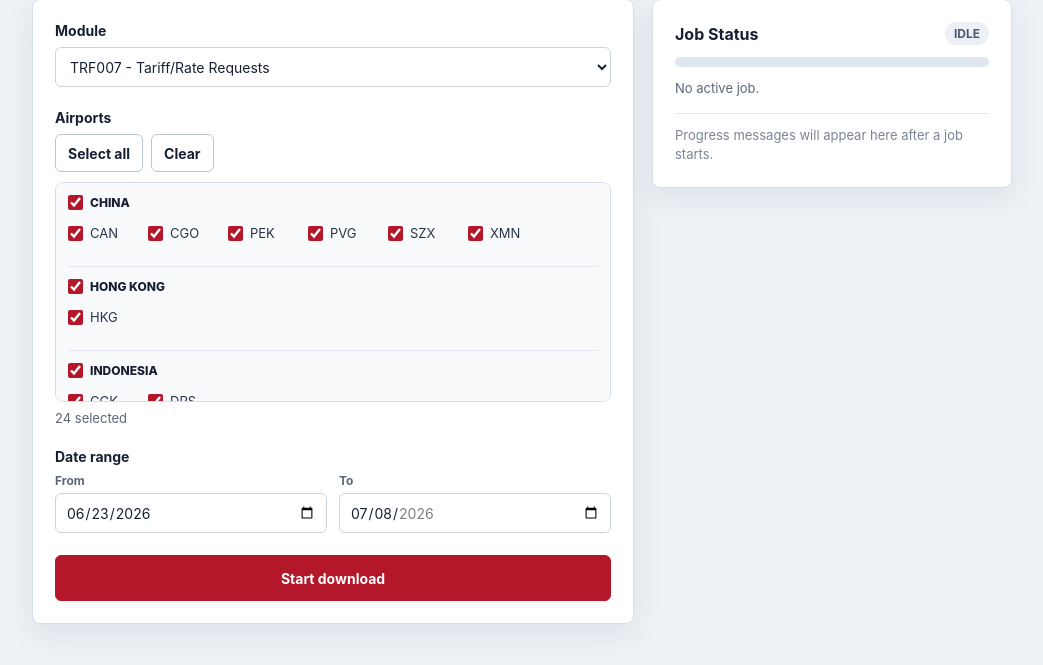
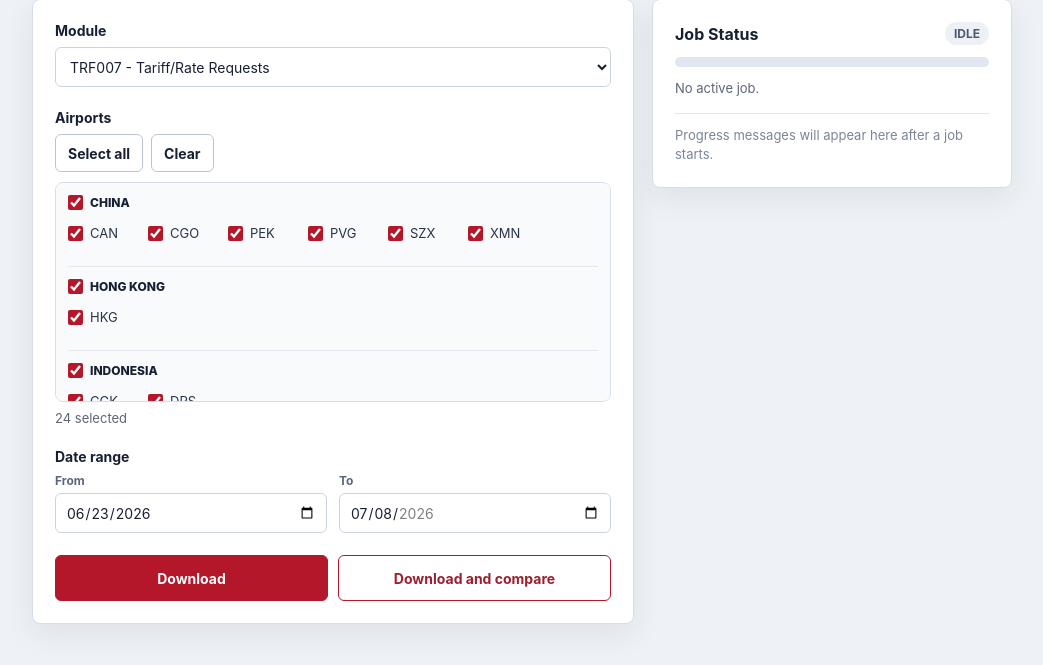
Before and after one commit to sharon-gf/avianca-icargo, a Flask app: page / in a window 1280 px wide. Shown: the part 98-763 px from the top of the page, without its empty margins (118-1161 px from the left). Run offline with Flask 3, Linux system fonts and the light colour scheme.

Commit message:
Add files via upload

```diff
--- a/templates/index.html
+++ b/templates/index.html
@@ -131,6 +131,12 @@
             margin-bottom: 10px;
         }
 
+        .action-buttons {
+            display: grid;
+            grid-template-columns: repeat(2, minmax(0, 1fr));
+            gap: 10px;
+        }
+
         button {
             min-height: 38px;
             border: 1px solid #b9c4d3;
@@ -163,6 +169,18 @@
 
         .primary-btn:hover:not(:disabled) {
             background: #941323;
+        }
+
+        .secondary-btn {
+            width: 100%;
+            min-height: 46px;
+            background: #ffffff;
+            border-color: #b4172a;
+            color: #9d1e2d;
+        }
+
+        .secondary-btn:hover:not(:disabled) {
+            background: #fff4f5;
         }
 
         .download-link {
@@ -417,6 +435,10 @@
                 grid-template-columns: 1fr;
             }
 
+            .action-buttons {
+                grid-template-columns: 1fr;
+            }
+
             .date-grid {
                 grid-template-columns: 1fr;
             }
@@ -467,19 +489,6 @@
                         </div>
                     </div>
 
-                    <div class="form-group">
-                        <label for="originType">Origin type</label>
-                        <select id="originType">
-                            <option value="Airport">Airport</option>
-                        </select>
-                    </div>
-
-                    <div class="form-group">
-                        <label class="checkbox-option">
-                            <input type="checkbox" id="cap142Debug">
-                            <span>CAP142 diagnostic snapshot only</span>
-                        </label>
-                    </div>
                 </div>
 
                 <div class="form-group">
@@ -506,7 +515,10 @@
                     </div>
                 </div>
 
-                <button type="button" class="primary-btn" id="downloadBtn">Start download</button>
+                <div class="action-buttons">
+                    <button type="button" class="primary-btn" id="downloadBtn">Download</button>
+                    <button type="button" class="secondary-btn" id="compareBtn">Download and compare</button>
+                </div>
                 <div id="statusMessage" class="status"></div>
             </section>
 
@@ -708,6 +720,7 @@
 
         function setBusy(isBusy) {
             document.getElementById("downloadBtn").disabled = isBusy;
+            document.getElementById("compareBtn").disabled = isBusy;
             document.querySelectorAll("input, select, #selectAllBtn, #clearBtn").forEach((element) => {
                 element.disabled = isBusy;
             });
@@ -725,7 +738,7 @@
             element.className = "status";
         }
 
-        async function startDownload() {
+        async function startDownload(compareWithSystem = false) {
             if (window.location.protocol === "file:") {
                 showStatus("Open the Railway URL or local Flask URL, not the raw HTML file.", "error");
                 return;
@@ -737,8 +750,14 @@
                 module,
                 airports,
                 startDate: document.getElementById("startDate").value,
-                endDate: document.getElementById("endDate").value
+                endDate: document.getElementById("endDate").value,
+                compareWithSystem
             };
+
+            if (compareWithSystem && !(module === "CAP142" && currentCap142Mode() === "specific_flight")) {
+                showStatus("Download and compare is only available for CAP142 specific flight for now.", "error");
+                return;
+            }
 
             const isOptionalOriginSpecificFlight = module === "CAP142" && currentCap142Mode() === "specific_flight";
             if (!airports.length && !isOptionalOriginSpecificFlight) {
@@ -749,8 +768,7 @@
             if (module === "CAP142") {
                 payload.cap142Mode = currentCap142Mode();
                 payload.awbPrefix = payload.cap142Mode === "specific_flight" ? "" : document.getElementById("awbPrefix").value;
-                payload.originType = document.getElementById("originType").value;
-                payload.cap142Debug = document.getElementById("cap142Debug").checked;
+                payload.originType = "Airport";
 
                 if (payload.cap142Mode === "specific_flight") {
                     payload.flightCarrier = document.getElementById("flightCarrier").value;
@@ -798,7 +816,7 @@
                 activeJobId = data.id;
                 renderJob(data);
                 beginPolling(activeJobId);
-                showStatus("Download job started.", "info");
+                showStatus(compareWithSystem ? "Download and compare job started." : "Download job started.", "info");
             } catch (error) {
                 showStatus(error.message, "error");
                 if (!activeJobId) {
@@ -995,7 +1013,8 @@
         document.getElementById("startDate").addEventListener("change", syncDateLimits);
         document.getElementById("module").addEventListener("change", updateModuleView);
         document.getElementById("cap142Mode").addEventListener("change", updateModuleView);
-        document.getElementById("downloadBtn").addEventListener("click", startDownload);
+        document.getElementById("downloadBtn").addEventListener("click", () => startDownload(false));
+        document.getElementById("compareBtn").addEventListener("click", () => startDownload(true));
 
         initDates();
         initAirports();
@@ -1003,6 +1022,7 @@
         if (window.location.protocol === "file:") {
             showStatus("This is the raw HTML file. Open the Railway URL to run downloads.", "error");
             document.getElementById("downloadBtn").disabled = true;
+            document.getElementById("compareBtn").disabled = true;
         }
     </script>
 </body>
```
